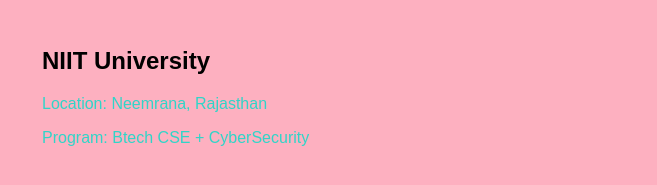
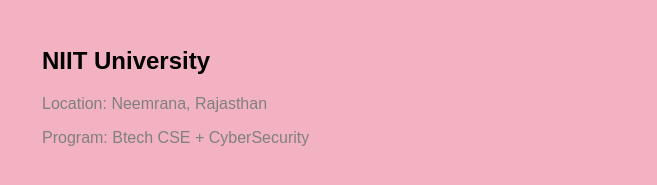
Before and after one commit to JayArcher9/Resume, a plain HTML site: page index.html in a window 1280 px wide. Shown: the part 197-382 px from the top of the page, without its empty margins (8-665 px from the left). Drawn offline with Linux system fonts and the light colour scheme.

Commit message:
Update index.html

```diff
--- a/index.html
+++ b/index.html
@@ -9,7 +9,7 @@
             font-family: 'Arial', sans-serif;
             margin: 20px;
             padding: 20px;
-            background-color: #FDB0C0;
+            background-color: #F2B2C2;
         }
 
         .profile-container {
@@ -33,7 +33,7 @@
         }
 
         p {
-            color: #30D5C8;
+            color: #808080;
         }
 
         .university-info {
```
